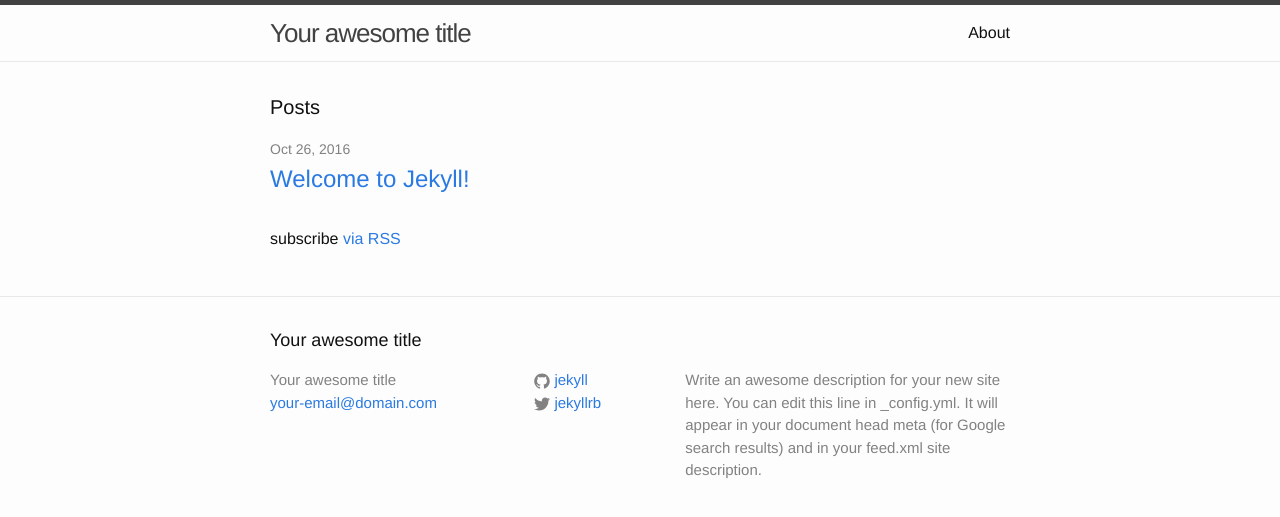
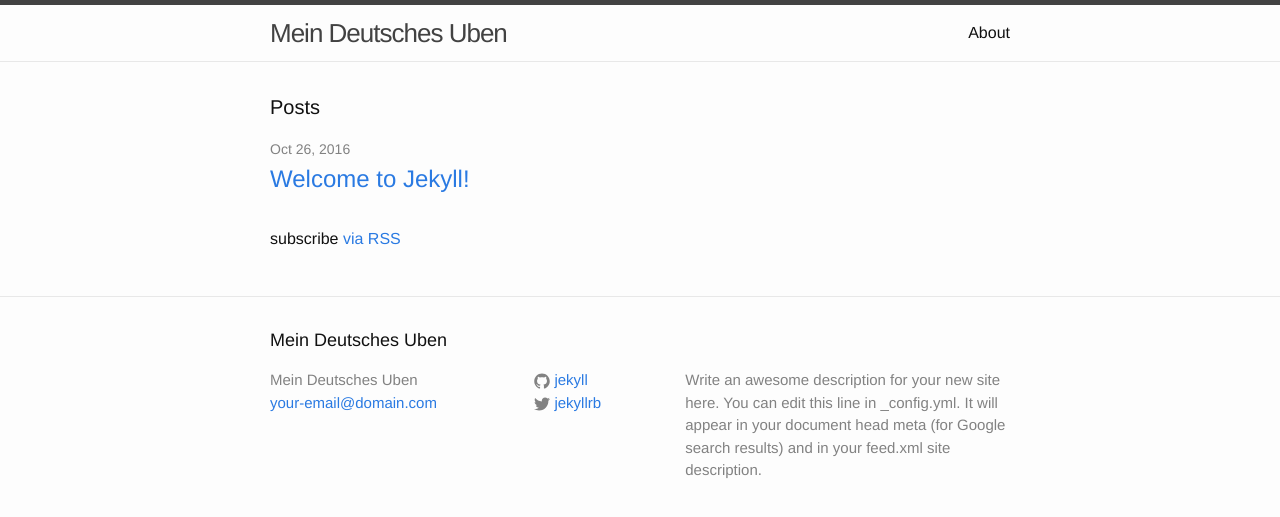
Before and after one commit to meb226/meb226.github.io, a Jekyll site: the page built from index.html, in a window 1280 px wide. Shown: the top 517 px of the page. Built offline with Jekyll 4.4.1, drawn with Linux system fonts in a browser that asks for light colours.

Commit message:
Update _config.yml

```diff
--- a/_config.yml
+++ b/_config.yml
@@ -6,7 +6,7 @@
 # 'jekyll serve'. If you change this file, please restart the server process.
 
 # Site settings
-title: Your awesome title
+title: Mein Deutsches Uben
 email: your-email@domain.com
 description: > # this means to ignore newlines until "baseurl:"
   Write an awesome description for your new site here. You can edit this
```
